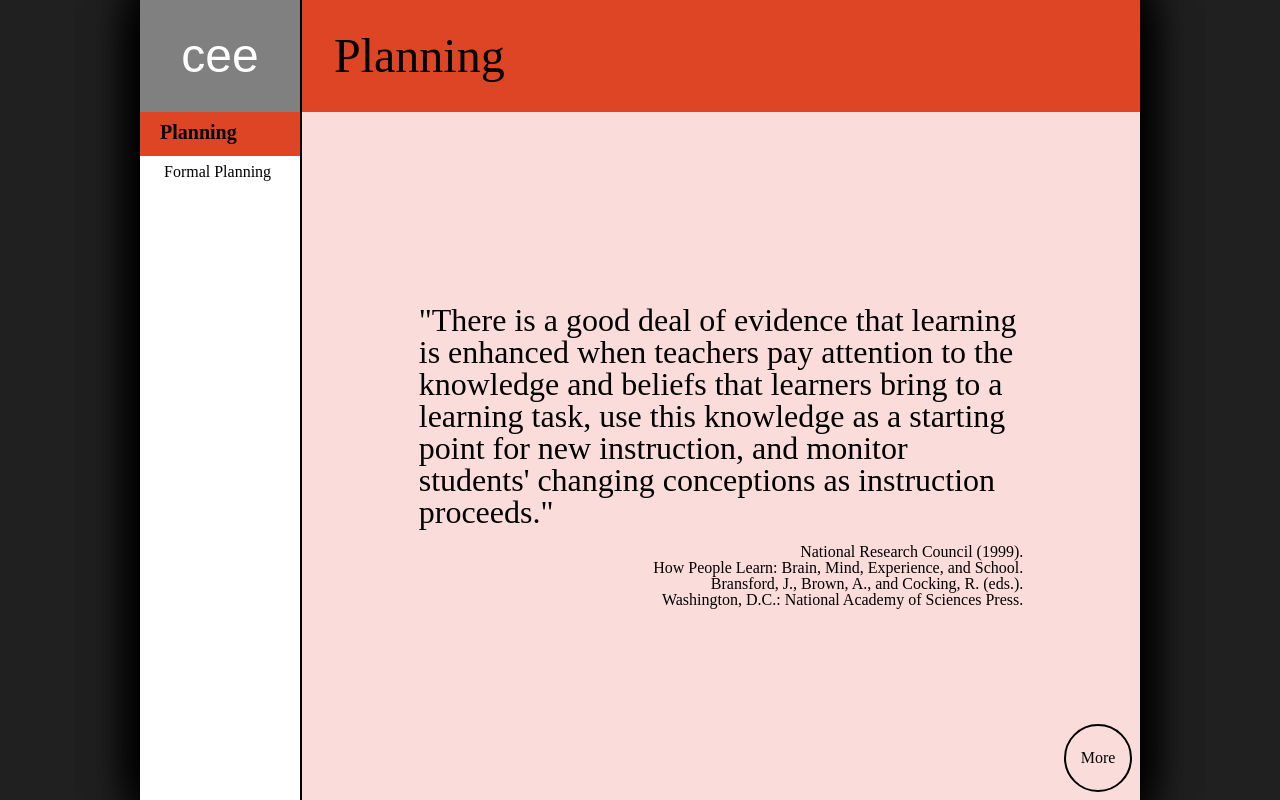
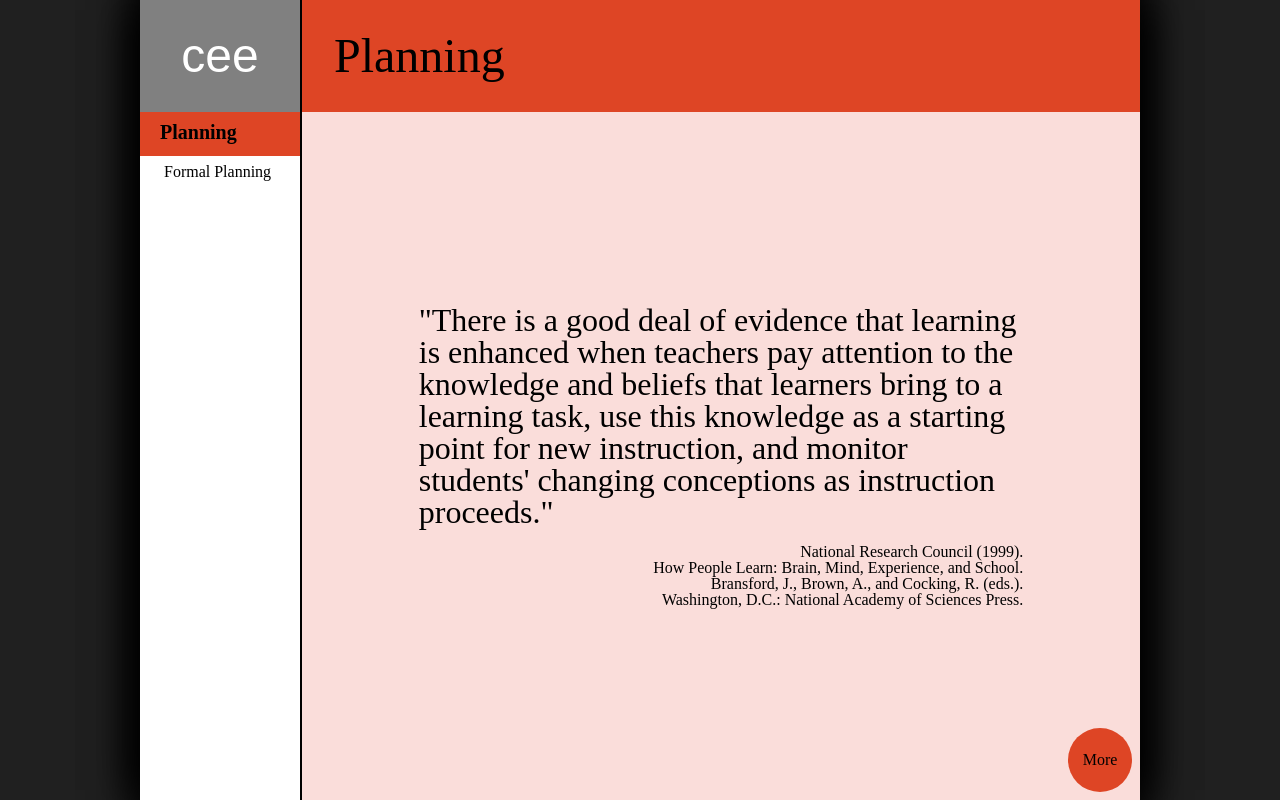
Before and after one commit to sbboard/cee, a Vue app: page / in a window 1280 px wide. Built offline with nearby package versions, Linux system fonts and the light colour scheme.

Commit message:
styled small nav and more btn

```diff
--- a/src/App.vue
+++ b/src/App.vue
@@ -2,13 +2,48 @@
   <div id="home">
     <header>
       <div id="logo">cee</div>
-      <div id="sectionName" class="topRight" :class="`${json[currentIndex].colorScheme}Color`" v-if="currentPage == null || currentPage == 'more'">
+      <div
+        id="sectionName"
+        class="topRight"
+        :class="`${json[currentIndex].colorScheme}Color`"
+        v-if="currentPage == null || currentPage == 'more'"
+      >
         {{ json[currentIndex].title }}
       </div>
-      <div id="sectionName" class="topRight" :class="`${json[currentIndex].colorScheme}Color`" v-else>
+      <div
+        id="sectionName"
+        class="topRight"
+        :class="`${json[currentIndex].colorScheme}Color`"
+        v-else
+      >
         <span class="pageName">{{ pageName }}</span>
         <span class="title">{{ json[currentIndex].title }}</span>
-        <div id="pageNav">filler</div>
+        <div id="pageNav">
+          <div
+            @click="changePage('example')"
+            :class="{ active: currentPage == 'example' }"
+          >
+            <i class="far fa-eye"></i>
+          </div>
+          <div
+            @click="changePage('enrich')"
+            :class="{ active: currentPage == 'enrich' }"
+          >
+            <i class="fas fa-tint"></i>
+          </div>
+          <div
+            @click="changePage('lense')"
+            :class="{ active: currentPage == 'lense' }"
+          >
+            <i class="fas fa-search"></i>
+          </div>
+          <div
+            @click="changePage('challenges')"
+            :class="{ active: currentPage == 'challenges' }"
+          >
+            <i class="fas fa-arrow-circle-up"></i>
+          </div>
+        </div>
       </div>
     </header>
     <div id="bottomPt">
@@ -17,7 +52,11 @@
           <template v-for="i in json" :key="i.index">
             <li
               v-if="i.index != null"
-              :class="[{ head: i.type == 'topic' }, `${i.colorScheme}Color`, {active: i.index == currentIndex}]"
+              :class="[
+                { head: i.type == 'topic' },
+                `${i.colorScheme}Color`,
+                { active: i.index == currentIndex },
+              ]"
               @click="changeIndex(i.index)"
             >
               {{ i.title }}
@@ -104,8 +143,8 @@ $yellow: rgb(255,253,220)
 $darkYellow: rgb(243,195,0)
 
 @mixin mobile
-    @media (max-width: #{$mobileWidth})
-        @content
+  @media (max-width: #{$mobileWidth})
+    @content
 
 html
   background: #202020
@@ -147,6 +186,20 @@ html
       #pageNav
         position: absolute
         right: 2rem
+        width: 5em
+        cursor: pointer
+        padding-left: 1rem
+        color: white
+        div
+          width: 1.25em
+          display: inline-block
+          text-align: center
+          font-size: 3rem
+          transition: color 250ms
+          &:hover
+            color: $red
+          &.active
+            color: black
         @include mobile
           display: none
       span
@@ -155,7 +208,7 @@ html
       .pageName
         border-bottom: 1px solid black
       .title
-          font-size: 1rem
+        font-size: 1rem
       &.redColor
         background-color: $darkRed
         #pageNav
@@ -197,14 +250,16 @@ html
         &.redColor
           border-bottom: 4px solid $darkRed
     main
-      margin-left: calc(10em + 2px);
-      width: calc(100% - 12em + -2px);
+      margin-left: calc(10em + 2px)
+      width: calc(100% - 12em + -2px)
       background-color: pink
       padding: 1em
       height: 100%
       position: relative
       &.redColor
         background-color: $red
+        #moreBtn
+          background-color: $darkRed
       @include mobile
         width: calc(100% - 2em)
         margin-left: 0
@@ -215,7 +270,6 @@ html
     position: absolute
     bottom: 0
     right: 0
-    border: 2px solid black
     height: 4rem
     width: 4rem
     display: flex
@@ -227,4 +281,8 @@ html
     justify-content: center
     box-shadow: aqua
     border-radius: 100%
+    transition: background-color 250ms
+    &:hover
+      background-color: white !important
+
 </style>
```
